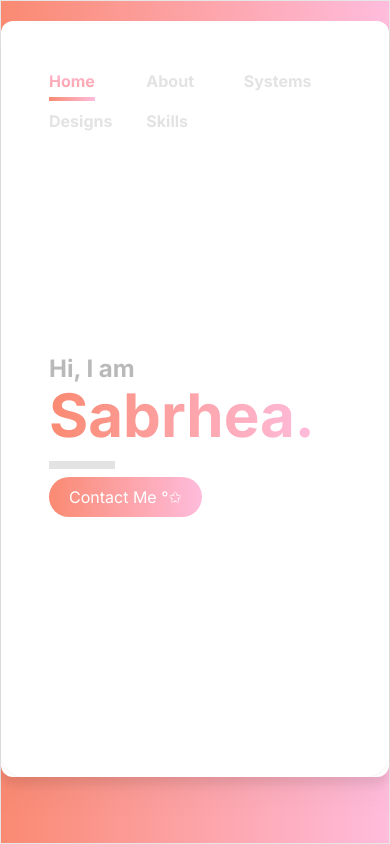
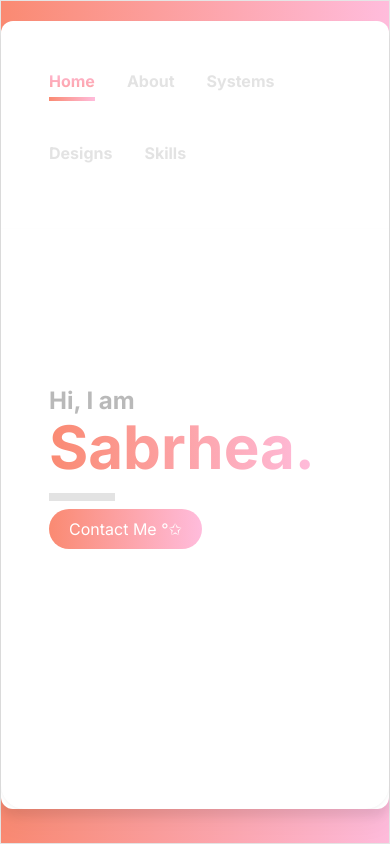
Before and after one commit to seizaku/sabrhea, a Next.js app: page /admin in a window 390 px wide. Built offline with nearby package versions, Linux system fonts and the light colour scheme; sample sign-in values are in the browser's storage.

Commit message:
responsive nav items

```diff
--- a/components/nav-admin.tsx
+++ b/components/nav-admin.tsx
@@ -37,7 +37,7 @@ const AdminNavigationBar = () => {
   return (
     <section id="home" className="container p-12 md:px-24 md:pt-24">
       <nav>
-        <ul className="grid grid-cols-3 sm:grid-cols-5 place-items-start max-w-2xl w-full font-bold sm:text-xl lg:text-2xl">
+        <ul className="flex gap-8 flex-wrap max-w-2xl w-full font-bold sm:text-xl lg:text-2xl">
           {navlinks.map(({ title, href }, index) => (
             <li
               key={index}
```
